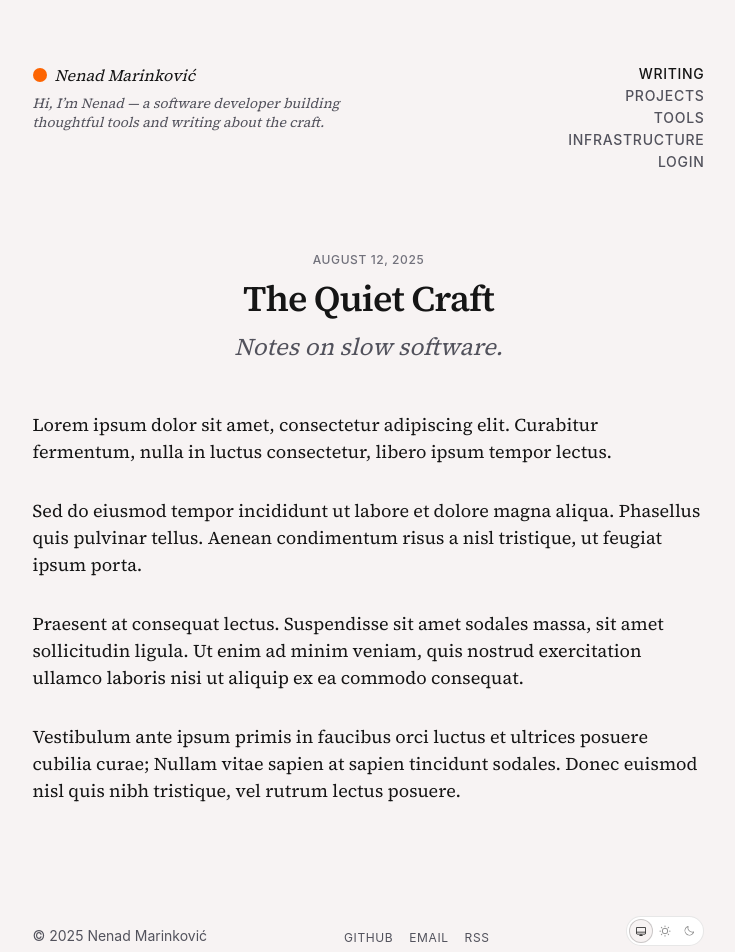
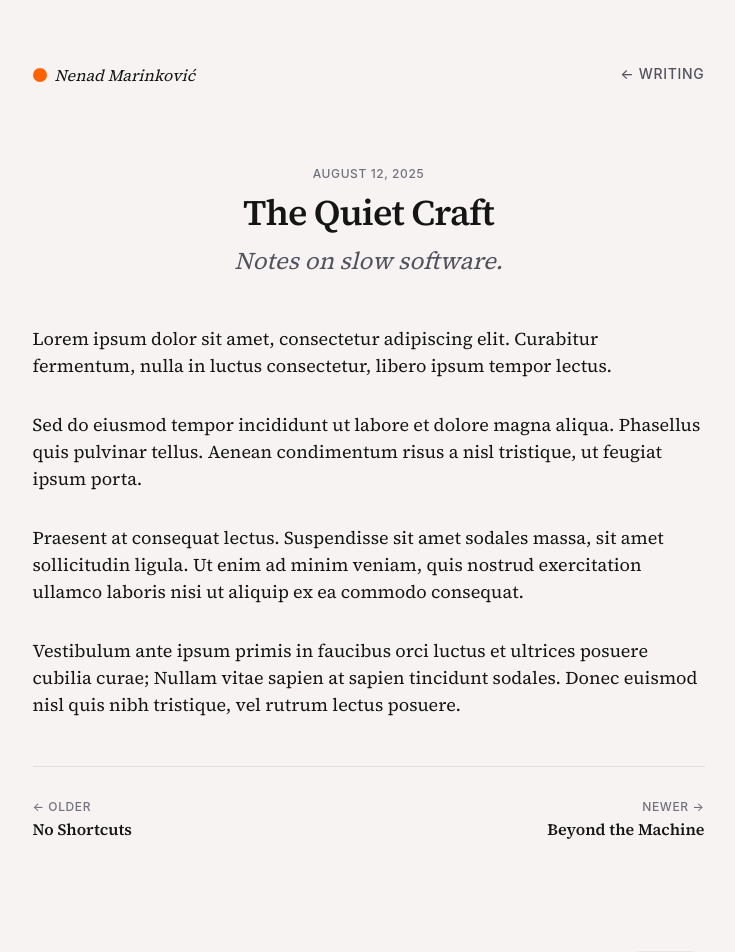
Before and after one commit to nenadmarinkovic/home, a Next.js app: page /writing/the-quiet-craft in a window 1280 px wide. Shown: the top 952 px of the page, without its empty margins (264-999 px from the left). Built offline with nearby package versions, Linux system fonts and the light colour scheme.

Commit message:
feat: add article navigation links, implement header bio component, and update site header

```diff
--- a/app/writing/[slug]/page.tsx
+++ b/app/writing/[slug]/page.tsx
@@ -1,8 +1,9 @@
 import type { Metadata } from "next";
+import Link from "next/link";
 import { notFound } from "next/navigation";
 import type { ReactNode } from "react";
 
-import { articles, getArticle } from "../articles";
+import { articles, getAdjacent, getArticle } from "../articles";
 
 function renderInline(text: string): ReactNode[] {
   const parts: ReactNode[] = [];
@@ -55,6 +56,8 @@ export default async function ArticlePage({
   const article = getArticle(slug);
   if (!article) notFound();
 
+  const { prev, next } = getAdjacent(slug);
+
   return (
     <main className="flex flex-1 flex-col items-start gap-12 py-20">
       <hgroup className="max-w-prose self-center space-y-3 text-center">
@@ -80,6 +83,43 @@ export default async function ArticlePage({
           <p key={i}>{renderInline(p)}</p>
         ))}
       </article>
+      {(prev || next) && (
+        <nav
+          aria-label="More writing"
+          className="grid w-full grid-cols-2 gap-8 border-t border-foreground/10 pt-8 font-sans text-sm"
+        >
+          <div className="flex flex-col gap-1">
+            {prev && (
+              <Link
+                href={`/writing/${prev.slug}`}
+                className="group flex flex-col gap-1"
+              >
+                <span className="text-xs font-medium uppercase tracking-wider text-zinc-500 dark:text-zinc-500">
+                  ← Older
+                </span>
+                <span className="font-serif text-base font-semibold leading-tight text-pretty text-foreground transition-opacity group-hover:opacity-70">
+                  {prev.title}
+                </span>
+              </Link>
+            )}
+          </div>
+          <div className="flex flex-col items-end gap-1 text-right">
+            {next && (
+              <Link
+                href={`/writing/${next.slug}`}
+                className="group flex flex-col items-end gap-1"
+              >
+                <span className="text-xs font-medium uppercase tracking-wider text-zinc-500 dark:text-zinc-500">
+                  Newer →
+                </span>
+                <span className="font-serif text-base font-semibold leading-tight text-pretty text-foreground transition-opacity group-hover:opacity-70">
+                  {next.title}
+                </span>
+              </Link>
+            )}
+          </div>
+        </nav>
+      )}
     </main>
   );
 }
--- a/app/writing/articles.ts
+++ b/app/writing/articles.ts
@@ -94,3 +94,12 @@ export const articles: Article[] = [
 export function getArticle(slug: string): Article | undefined {
   return articles.find((a) => a.slug === slug);
 }
+
+export function getAdjacent(slug: string) {
+  const idx = articles.findIndex((a) => a.slug === slug);
+  if (idx === -1) return { prev: undefined, next: undefined };
+  return {
+    prev: articles[idx + 1],
+    next: articles[idx - 1],
+  };
+}
--- /dev/null
+++ b/components/header-bio.tsx
@@ -0,0 +1,30 @@
+"use client";
+
+import { usePathname } from "next/navigation";
+
+const bios: Record<string, string> = {
+  "/": "Hi, I’m Nenad — software developer in Vienna. I build for the web and write about it here.",
+  "/writing": "Long-form notes on software, design, and how the work actually gets done.",
+  "/contact": "I prefer email. Slow to reply, but I always do.",
+  "/projects": "An incomplete log of things I’ve built and shipped over the years.",
+  "/tools": "Software I use every day, and a few I built myself.",
+  "/infrastructure": "How this site is hosted, built, and put together.",
+  "/login": "Sign in to your account to continue.",
+};
+
+function getBio(pathname: string): string | null {
+  if (pathname.startsWith("/writing/")) return null;
+  return bios[pathname] ?? null;
+}
+
+export function HeaderBio() {
+  const pathname = usePathname();
+  const bio = getBio(pathname);
+  if (!bio) return null;
+
+  return (
+    <p className="max-w-xs font-serif text-sm italic leading-snug text-zinc-600 dark:text-zinc-400">
+      {bio}
+    </p>
+  );
+}
--- a/components/header-nav.tsx
+++ b/components/header-nav.tsx
@@ -20,6 +20,17 @@ function isActive(pathname: string, href: string) {
 
 export function HeaderNav() {
   const pathname = usePathname();
+  const isArticle = pathname.startsWith("/writing/");
+
+  if (isArticle) {
+    return (
+      <nav className="font-sans text-sm font-medium uppercase tracking-wider text-zinc-600 dark:text-zinc-400">
+        <Link href="/writing" className="hover:text-foreground">
+          ← Writing
+        </Link>
+      </nav>
+    );
+  }
 
   return (
     <nav className="flex flex-col items-end gap-0.5 font-sans text-sm font-medium uppercase tracking-wider text-zinc-600 dark:text-zinc-400">
--- a/components/site-header.tsx
+++ b/components/site-header.tsx
@@ -1,5 +1,6 @@
 import Link from "next/link";
 
+import { HeaderBio } from "@/components/header-bio";
 import { HeaderNav } from "@/components/header-nav";
 
 export function SiteHeader() {
@@ -15,10 +16,7 @@ export function SiteHeader() {
             Nenad Marinković
           </span>
         </Link>
-        <p className="max-w-xs font-serif text-sm italic leading-snug text-zinc-600 dark:text-zinc-400">
-          Hi, I’m Nenad — a software developer building thoughtful tools and
-          writing about the craft.
-        </p>
+        <HeaderBio />
       </div>
       <HeaderNav />
     </header>
```
